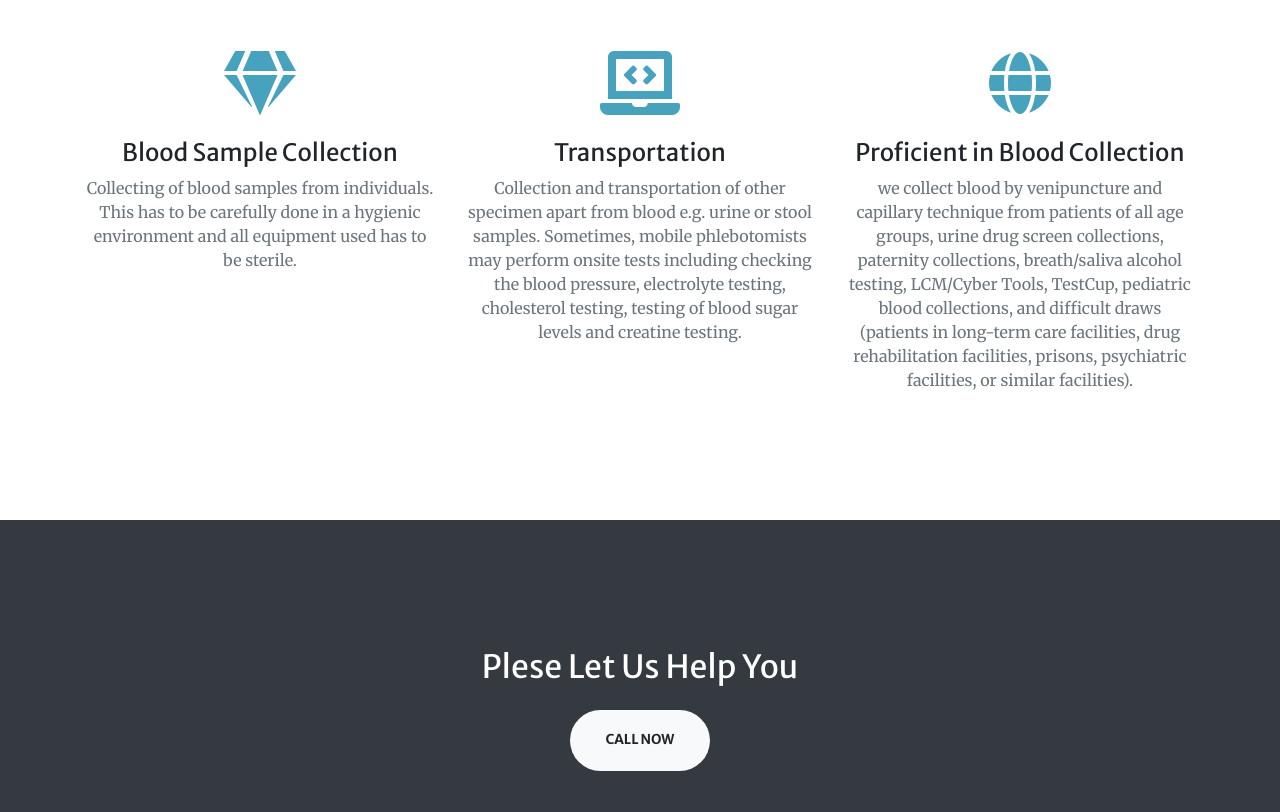
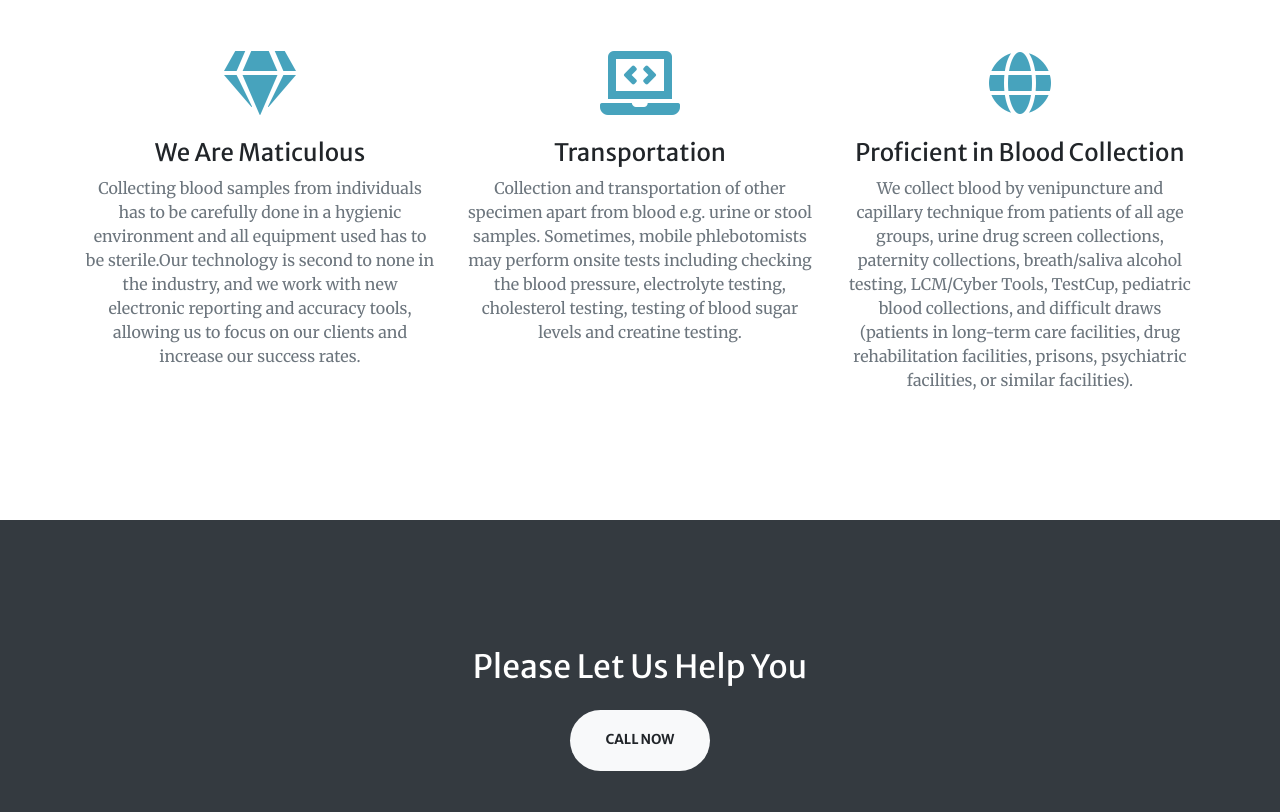
Before and after one commit to JorgeTheCreator/frances, a website with bundled scripts: page index.html in a window 1280 px wide. Shown: the part 1588-2400 px from the top of the page. Built offline with nearby package versions, Linux system fonts and the light colour scheme.

Commit message:
add new number and fix 'please' text

```diff
--- a/index.html
+++ b/index.html
@@ -144,11 +144,11 @@
           <div class="col-lg-4 col-md-4 text-center">
             <div class="mt-5">
               <i class="fas fa-4x fa-gem text-primary mb-4"></i>
-              <h3 class="h4 mb-2">Blood Sample Collection</h3>
+              <h3 class="h4 mb-2">We Are Maticulous</h3>
               <p class="text-muted mb-0">
-                Collecting of blood samples from individuals. This has to be
+                Collecting blood samples from individuals has to be
                 carefully done in a hygienic environment and all equipment used
-                has to be sterile.
+                has to be sterile.Our technology is second to none in the industry, and we work with new electronic reporting and accuracy tools, allowing us to focus on our clients and increase our success rates.
               </p>
             </div>
           </div>
@@ -170,7 +170,7 @@
               <i class="fas fa-4x fa-globe text-primary mb-4"></i>
               <h3 class="h4 mb-2">Proficient in Blood Collection</h3>
               <p class="text-muted mb-0">
-                we collect blood by venipuncture and capillary technique from
+                We collect blood by venipuncture and capillary technique from
                 patients of all age groups, urine drug screen collections,
                 paternity collections, breath/saliva alcohol testing, LCM/Cyber
                 Tools, TestCup, pediatric blood collections, and difficult draws
@@ -307,8 +307,8 @@
     <!-- Call to Action Section -->
     <section class="page-section bg-dark text-white">
       <div class="container text-center">
-        <h2 class="mb-4">Plese Let Us Help You</h2>
-        <a class="btn btn-light btn-xl" href="tel:+18622370119">Call Now</a>
+        <h2 class="mb-4">Please Let Us Help You</h2>
+        <a class="btn btn-light btn-xl" href="tel:+19739691967">Call Now</a>
       </div>
     </section>
 
@@ -340,10 +340,7 @@
         <div class="row">
           <div class="col-lg-4 ml-auto text-center mb-5 mb-lg-0">
             <i class="fas fa-phone fa-3x mb-3 text-muted"></i>
-            <div><a href="tel:+18622503321">+1 (862) 250-3321</a></div>
-
-            <p>or</p>
-            <div><a href="tel:+18622370119">+1 (862) 237-0119</a></div>
+            <div><a href="tel:+19739691967">+1 (973) 969-1967</a></div>
           </div>
           <div class="col-lg-4 mr-auto text-center">
             <i class="fas fa-envelope fa-3x mb-3 text-muted"></i>
```
